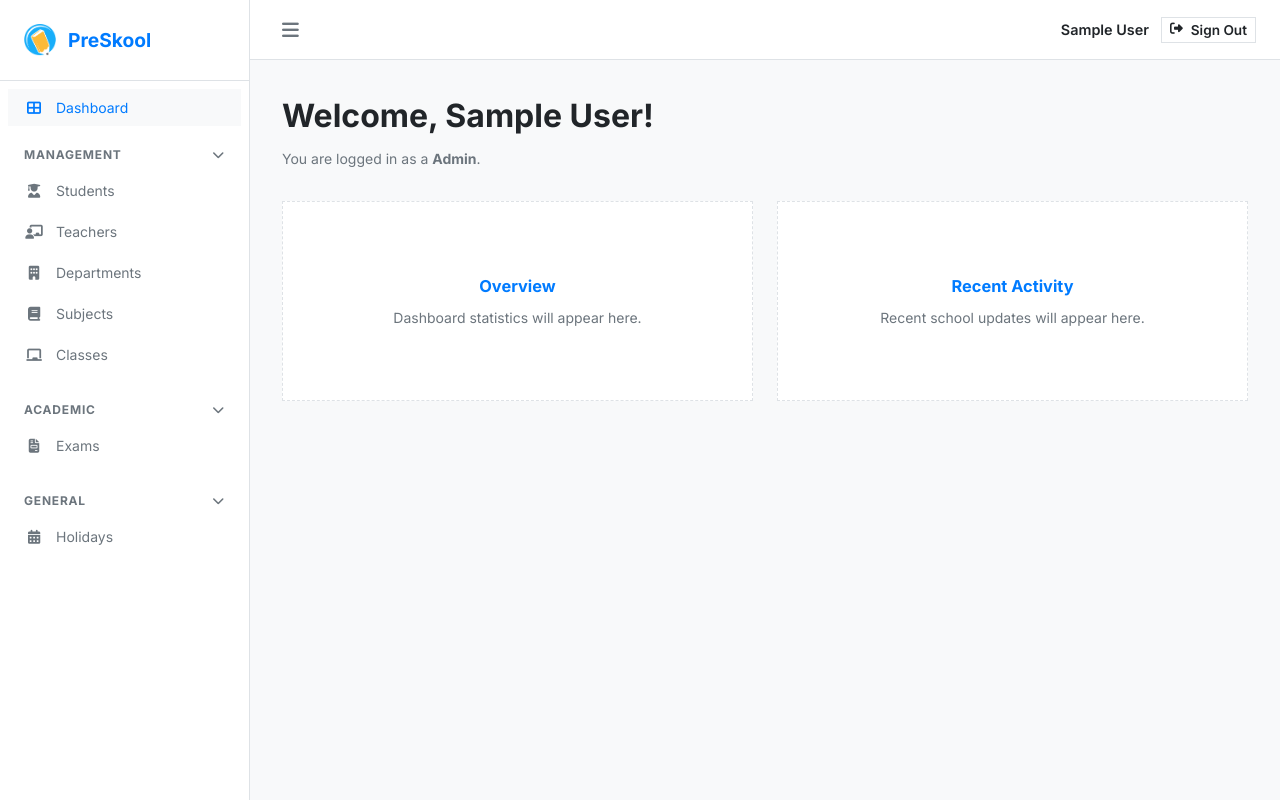
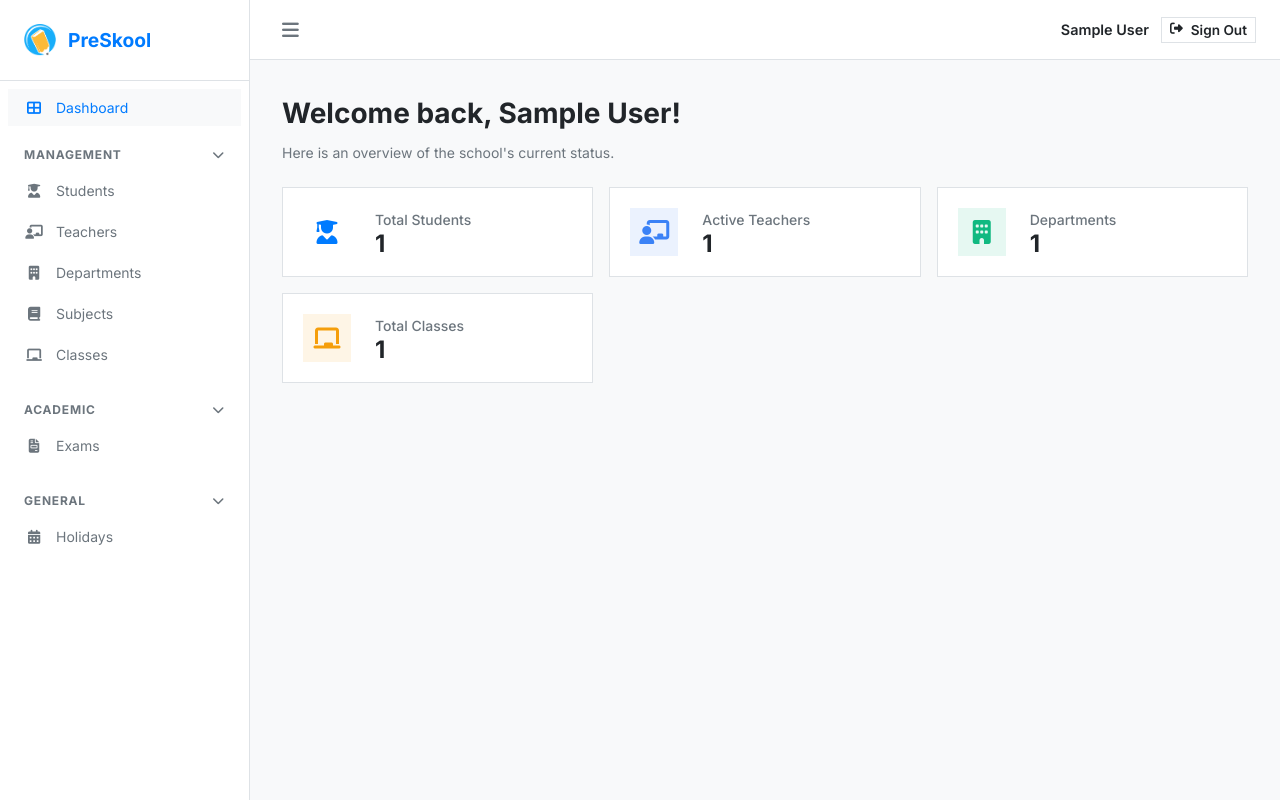
Before and after one commit to bilal-houari/m361-pfm, a Django app: page / in a window 1280 px wide. Run offline with Django 5.2, Linux system fonts and the light colour scheme; a user stored in the database is signed in; tables that the repository leaves empty hold one stand-in row (values such as "Sample post").

Commit message:
admin overview stats

```diff
--- a/core/views.py
+++ b/core/views.py
@@ -1,8 +1,19 @@
 from django.shortcuts import render, redirect
 from django.contrib.auth.decorators import login_required
+from students.models import Student
+from teachers.models import Teacher
+from departments.models import Department
+from classes.models import SchoolClass
 
 @login_required
 def home(request):
     if request.user.role == 'STUDENT':
         return redirect('student-dashboard')
-    return render(request, 'home.html')
+
+    context = {
+        'student_count': Student.objects.count(),
+        'teacher_count': Teacher.objects.count(),
+        'dept_count': Department.objects.count(),
+        'class_count': SchoolClass.objects.count(),
+    }
+    return render(request, 'home.html', context)
--- a/templates/home.html
+++ b/templates/home.html
@@ -3,19 +3,51 @@
 {% block title %}Dashboard | PreSkool{% endblock %}
 
 {% block content %}
-<div class="welcome-section">
-    <h1>Welcome, {{ user.get_full_name|default:user.username }}!</h1>
-    <p class="text-muted">You are logged in as a <strong>{{ user.get_role_display }}</strong>.</p>
+<div class="welcome-section" style="margin-bottom: calc(var(--spacing-unit) * 3);">
+    <h1 style="font-size: 1.75rem; color: var(--text-dark);">Welcome back, {{ user.get_full_name|default:user.username }}!</h1>
+    <p class="text-muted">Here is an overview of the school's current status.</p>
 </div>
 
-<div class="dashboard-grid">
-    <div class="card placeholder-card">
-        <h3>Overview</h3>
-        <p>Dashboard statistics will appear here.</p>
+<!-- Stats Grid -->
+<div style="display: grid; grid-template-columns: repeat(auto-fit, minmax(240px, 1fr)); gap: calc(var(--spacing-unit) * 2); margin-bottom: calc(var(--spacing-unit) * 3);">
+    <div class="card" style="display: flex; align-items: center; gap: calc(var(--spacing-unit) * 3); padding: calc(var(--spacing-unit) * 2.5);">
+        <div style="width: 48px; height: 48px; border-radius: var(--border-radius); background: rgba(var(--primary-rgb), 0.1); color: var(--primary-color); display: flex; align-items: center; justify-content: center; font-size: 1.5rem; flex-shrink: 0;">
+            <i class="fas fa-user-graduate"></i>
+        </div>
+        <div>
+            <div style="font-size: 0.875rem; color: var(--text-muted); font-weight: 500; margin-bottom: 2px;">Total Students</div>
+            <div style="font-size: 1.5rem; font-weight: 700; color: var(--text-dark); line-height: 1;">{{ student_count }}</div>
+        </div>
     </div>
-    <div class="card placeholder-card">
-        <h3>Recent Activity</h3>
-        <p>Recent school updates will appear here.</p>
+
+    <div class="card" style="display: flex; align-items: center; gap: calc(var(--spacing-unit) * 3); padding: calc(var(--spacing-unit) * 2.5);">
+        <div style="width: 48px; height: 48px; border-radius: var(--border-radius); background: rgba(59, 130, 246, 0.1); color: #3b82f6; display: flex; align-items: center; justify-content: center; font-size: 1.5rem; flex-shrink: 0;">
+            <i class="fas fa-chalkboard-teacher"></i>
+        </div>
+        <div>
+            <div style="font-size: 0.875rem; color: var(--text-muted); font-weight: 500; margin-bottom: 2px;">Active Teachers</div>
+            <div style="font-size: 1.5rem; font-weight: 700; color: var(--text-dark); line-height: 1;">{{ teacher_count }}</div>
+        </div>
+    </div>
+
+    <div class="card" style="display: flex; align-items: center; gap: calc(var(--spacing-unit) * 3); padding: calc(var(--spacing-unit) * 2.5);">
+        <div style="width: 48px; height: 48px; border-radius: var(--border-radius); background: rgba(16, 185, 129, 0.1); color: #10b981; display: flex; align-items: center; justify-content: center; font-size: 1.5rem; flex-shrink: 0;">
+            <i class="fas fa-building"></i>
+        </div>
+        <div>
+            <div style="font-size: 0.875rem; color: var(--text-muted); font-weight: 500; margin-bottom: 2px;">Departments</div>
+            <div style="font-size: 1.5rem; font-weight: 700; color: var(--text-dark); line-height: 1;">{{ dept_count }}</div>
+        </div>
+    </div>
+
+    <div class="card" style="display: flex; align-items: center; gap: calc(var(--spacing-unit) * 3); padding: calc(var(--spacing-unit) * 2.5);">
+        <div style="width: 48px; height: 48px; border-radius: var(--border-radius); background: rgba(245, 158, 11, 0.1); color: #f59e0b; display: flex; align-items: center; justify-content: center; font-size: 1.5rem; flex-shrink: 0;">
+            <i class="fas fa-chalkboard"></i>
+        </div>
+        <div>
+            <div style="font-size: 0.875rem; color: var(--text-muted); font-weight: 500; margin-bottom: 2px;">Total Classes</div>
+            <div style="font-size: 1.5rem; font-weight: 700; color: var(--text-dark); line-height: 1;">{{ class_count }}</div>
+        </div>
     </div>
 </div>
 
```
